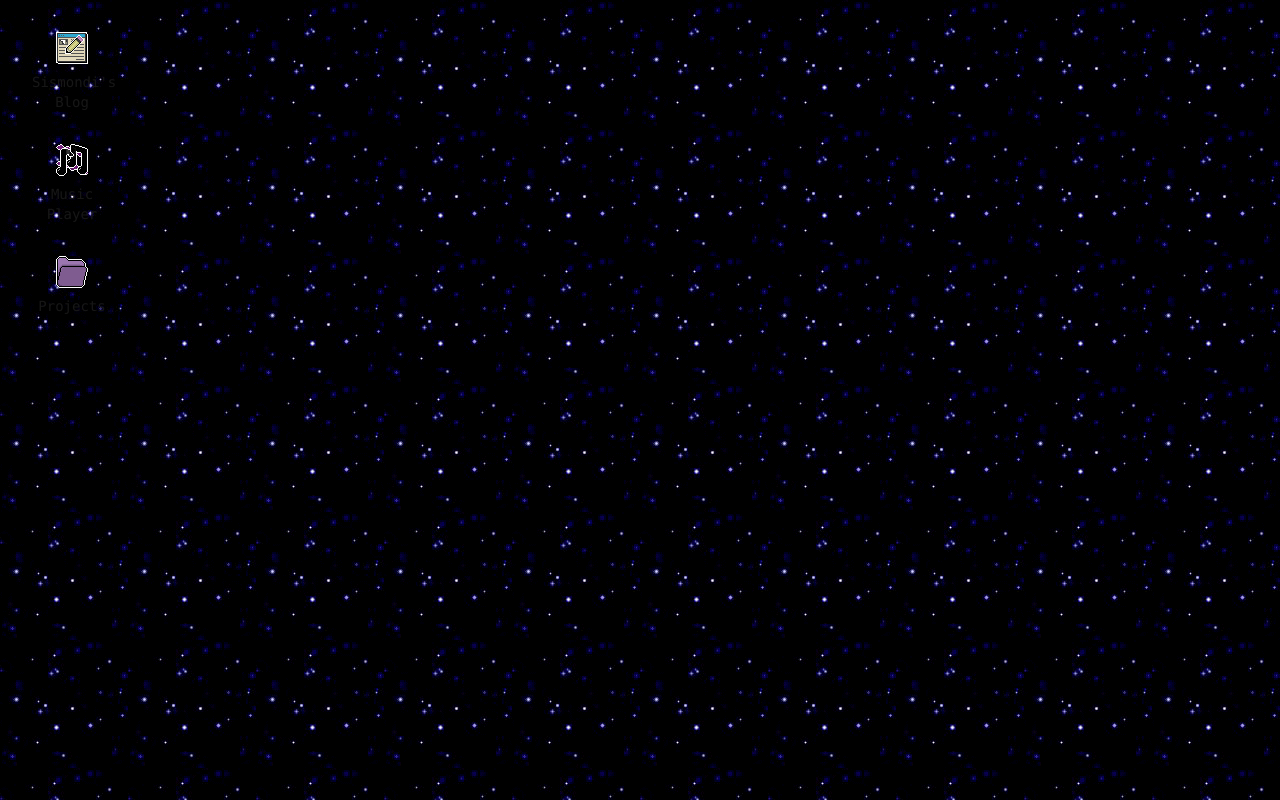
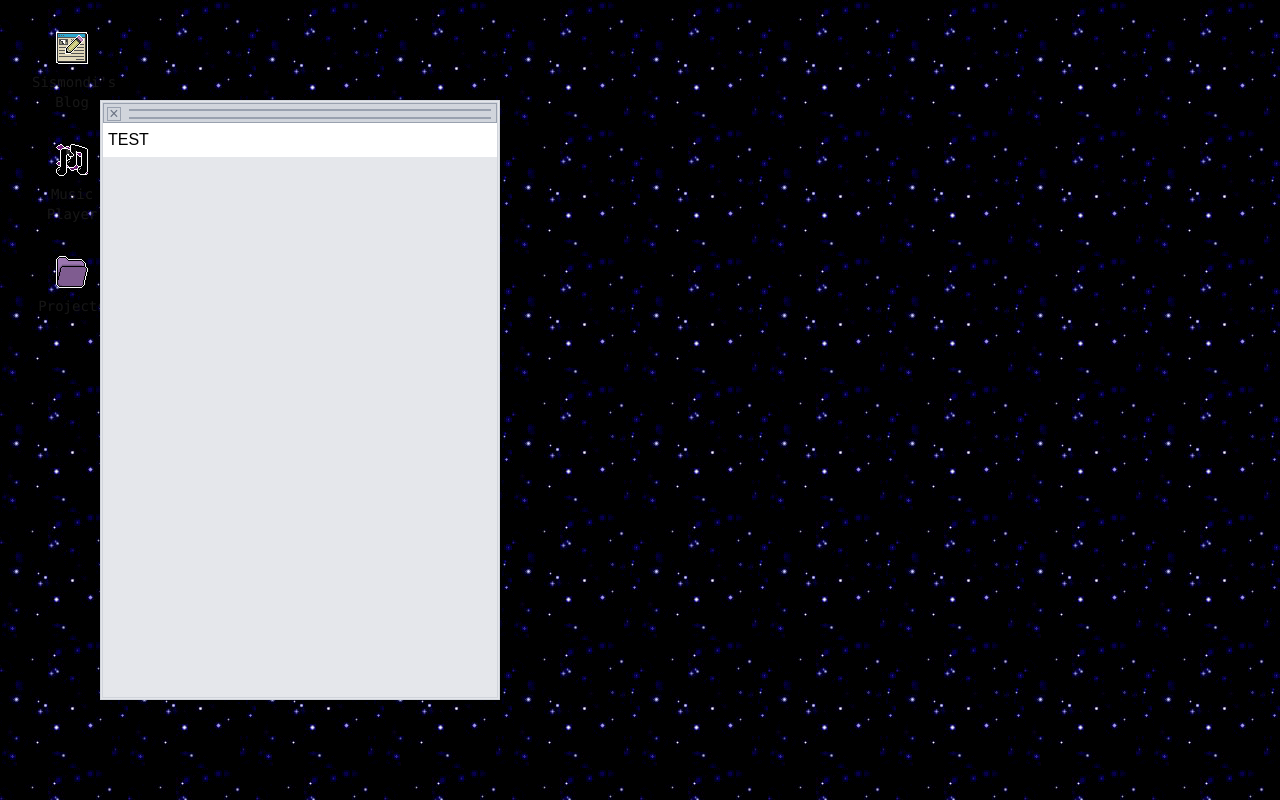
Before and after one commit to syobonaction/netreality, a Next.js app: page / in a window 1280 px wide. Built offline with nearby package versions, Linux system fonts and the light colour scheme.

Commit message:
Initial styling for window component.

```diff
--- /dev/null
+++ b/app/components/ui/Display.tsx
@@ -0,0 +1,11 @@
+interface DisplayProps {
+  children: React.ReactNode
+}
+
+export default function Display({children}: DisplayProps) {
+  return (
+    <main className="w-screen h-screen absolute">
+      {children}
+    </main>
+  )
+}
--- a/app/components/ui/Icon.tsx
+++ b/app/components/ui/Icon.tsx
@@ -22,7 +22,7 @@ export default function Icon(props:IconProps) {
       active:before:w-[32px]
       active:before:h-[32px]
       active:before:bg-blue-900/65
-      ">
+    ">
       <div>
         <Image
           className="m-auto"
--- /dev/null
+++ b/app/components/ui/WindowWrapper.tsx
@@ -0,0 +1,109 @@
+interface WindowWrapperProps {
+  children: React.ReactNode
+}
+
+export default function WindowWrapper({
+  children
+}: WindowWrapperProps) {
+  const dynamicStyles = {
+        left: 100,
+        top: 100,
+        width: 400,
+        height: 600
+    };
+
+  return (
+    <div id="app_window" style={{...dynamicStyles}} className="
+      relative
+      z-10
+      w-20
+      text-black
+      bg-gray-200
+      border-3
+      border-double
+      border-gray-300
+    ">
+      <div id="window_header" className="
+        box-border
+        w-full
+        h-[20px]
+        bg-gray-300
+        border-1
+        border-double
+        border-gray-400
+      ">
+        <div id="close_container" className="
+          relative
+          inline-block
+          box-border
+          h-[20px]
+          w-[20px]
+          p-[3px]
+        ">
+          <div id="close_button" className="
+            relative
+            cursor-pointer
+            box-border
+            h-full
+            w-full
+            border-1
+            border-double
+          border-gray-400
+            before:absolute
+            before:h-full
+            before:w-full
+            before:text-gray-500
+            before:content-['\00d7']
+            before:text-center
+            before:leading-[11px]
+            active:bg-gray-400
+            active:before:leading-[12px]
+            active:before:border-1
+            active:before:border-solid
+          active:before:border-gray-500
+          "></div>
+        </div>
+        <div id="bar_container" className="
+          relative
+          inline-block
+          box-border
+          w-[calc(100%-20px)]
+          h-[20px]
+          py-[5px]
+          px-[5px]
+        ">
+          <div id="bar_grabber_hook" className="
+            absolute
+            w-full
+            h-full
+            top-0
+            cursor-grab
+            active:cursor-grabbing
+          "></div>
+          <div id="bar" className="
+            m-auto
+            h-full
+            box-border
+            border-t-[2px]
+            border-t-gray-400
+            border-b-[2px]
+            border-b-gray-400
+          "></div>
+        </div>
+      </div>
+      <div id="window_content" className="
+        relative
+        w-auto
+        bg-white
+        h-auto
+        p-[5px]
+      ">
+        {children}
+      </div>
+      <div id="window_resize" className="
+        absolute
+        cursor-nwse-resize
+      "></div>
+    </div>
+  )
+}
--- a/app/page.tsx
+++ b/app/page.tsx
@@ -1,9 +1,14 @@
 import Desktop from "./components/ui/Desktop";
+import Display from "./components/ui/Display";
+import WindowWrapper from "./components/ui/WindowWrapper";
 
 export default function Home() {
   return (
-    <main className="w-screen h-screen">
+    <Display>
       <Desktop />
-    </main>
+      <WindowWrapper>
+        <div>TEST</div>
+      </WindowWrapper>
+    </Display>
   );
 }
```
